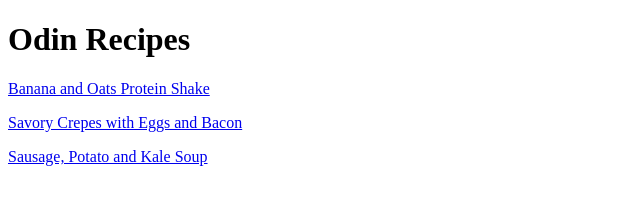
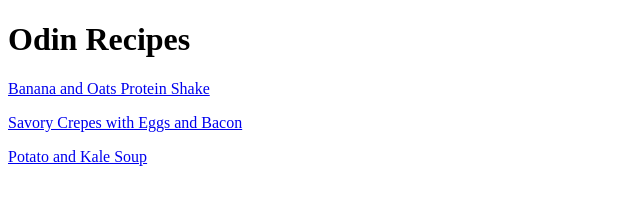
Before and after one commit to ldom21/odin-recipes, a plain HTML site: page index.html in a window 1280 px wide. Shown: the full height of the page, 0-640 px from the left. Drawn offline with Linux system fonts and the light colour scheme.

Commit message:
Correct recipes names

```diff
--- a/index.html
+++ b/index.html
@@ -6,9 +6,8 @@
 </head>
 <body>
     <h1>Odin Recipes</h1>
-        <p><a href="recipes/smoothie.html" target="_blank" rel="noopener noreferrer">Banana and Oats Protein Shake</a></p>
-        <p><a href="recipes/crepe.html" target ="_blank" rel="noopener noreferrer">Savory Crepes with Eggs and Bacon</a></p>
-        <p><a href="recipes/soup.html" target="_blank" rel="noopener noreferrer">Sausage, Potato and Kale Soup</a></p>
-
+    <p><a href="recipes/smoothie.html" target="_blank" rel="noopener noreferrer">Banana and Oats Protein Shake</a></p>
+    <p><a href="recipes/crepe.html" target ="_blank" rel="noopener noreferrer">Savory Crepes with Eggs and Bacon</a></p>
+    <p><a href="recipes/soup.html" target="_blank" rel="noopener noreferrer">Potato and Kale Soup</a></p>
 </body>
 </html>
```
